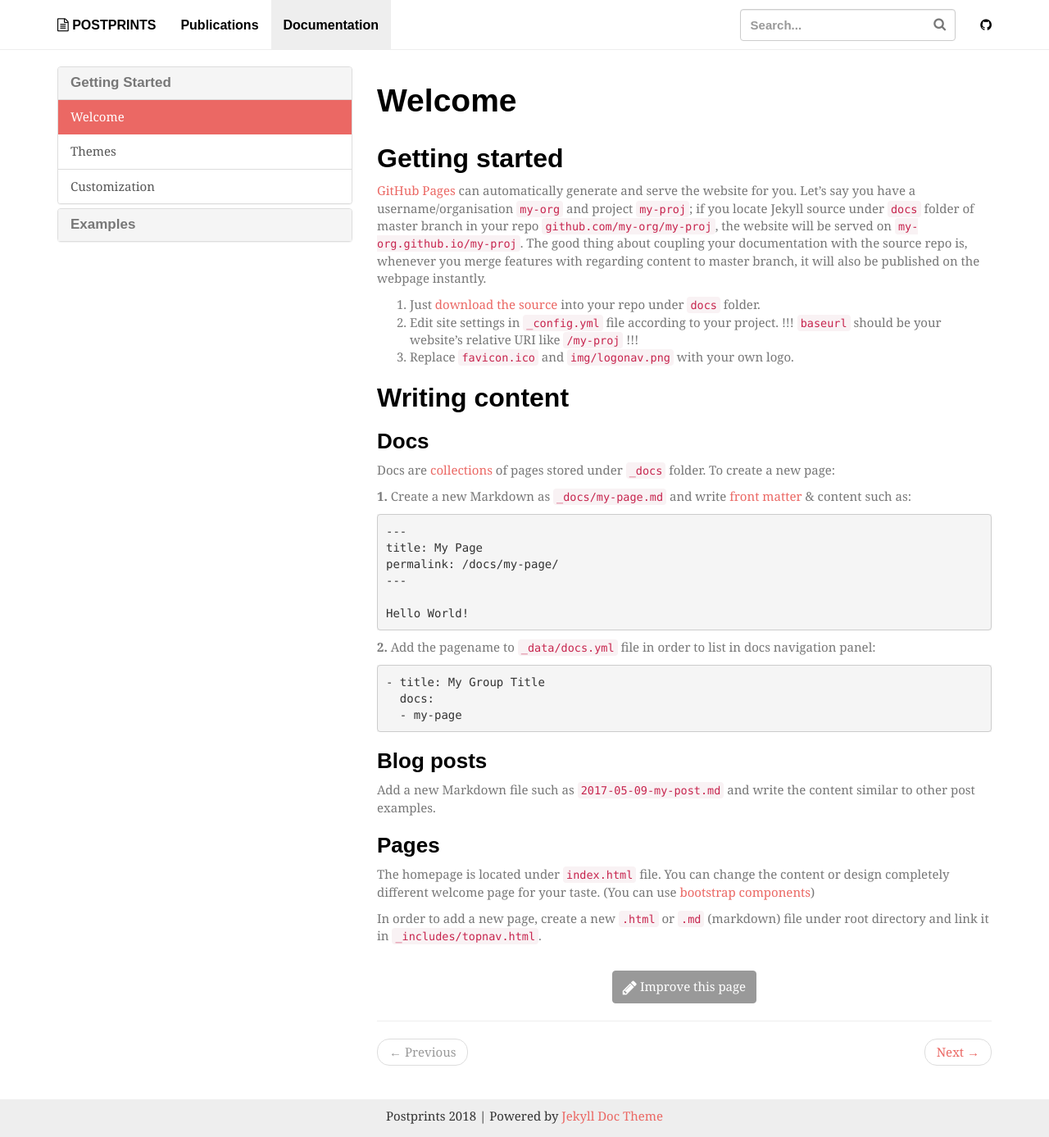
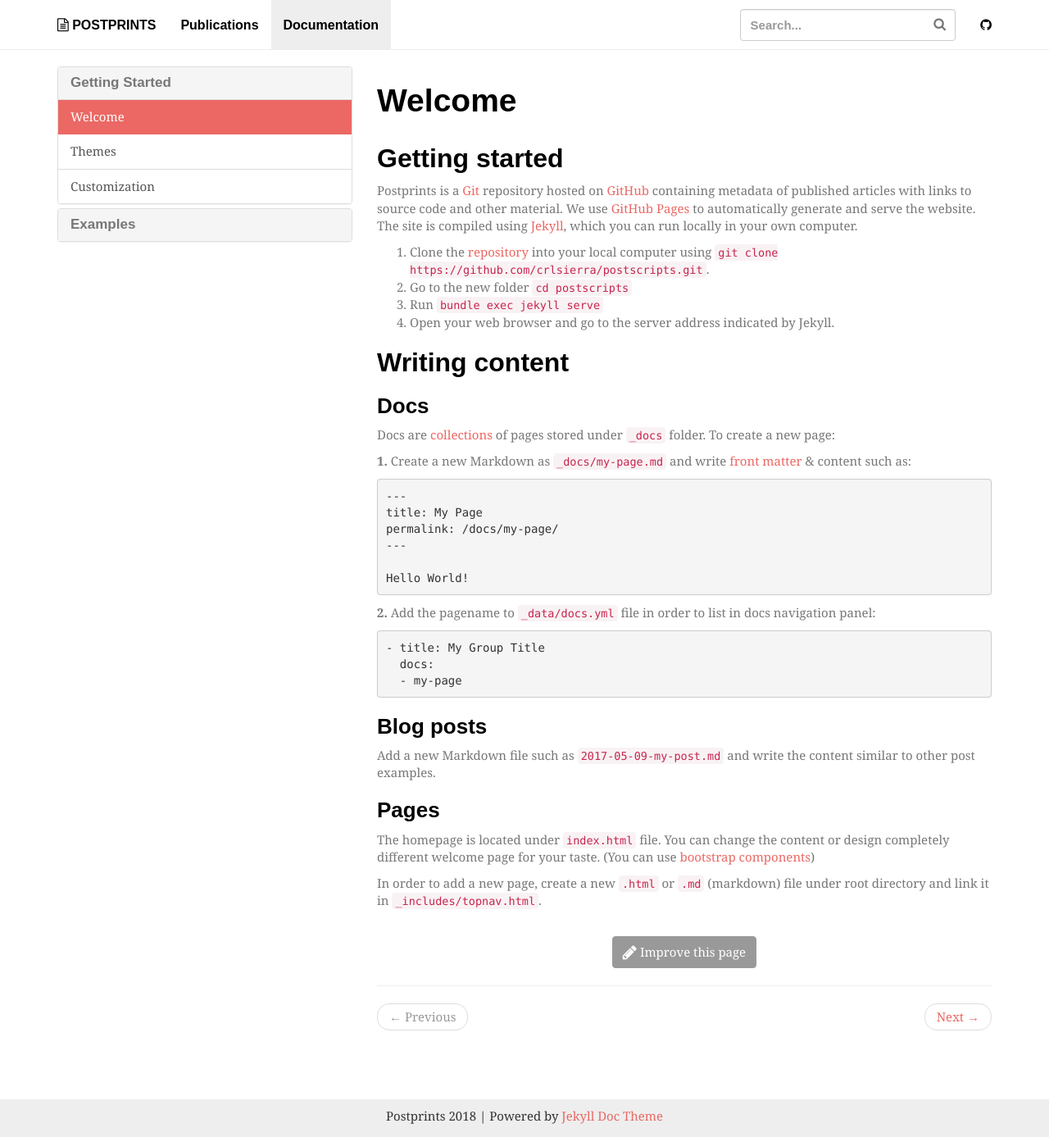
Before and after one commit to crlsierra/postscripts, a Jekyll site: the page built from _docs/index.md, in a window 1280 px wide and 1387 px high. Shown: the whole window at 82% size. Built offline with Jekyll 4.4.1, drawn with Linux system fonts in a browser that asks for light colours; nearby versions of some CDN libraries; some web fonts are replaced; a script that is not in the unit is left out; comment, search, counter and statistics services are not loaded.

Commit message:
Started to document site

```diff
--- a/_docs/index.md
+++ b/_docs/index.md
@@ -6,13 +6,16 @@ redirect_from: /docs/index.html
 
 ## Getting started
 
-[GitHub Pages](https://pages.github.com) can automatically generate and serve the website for you.
-Let's say you have a username/organisation `my-org` and project `my-proj`; if you locate Jekyll source under `docs` folder of master branch in your repo `github.com/my-org/my-proj`, the website will be served on `my-org.github.io/my-proj`.
-The good thing about coupling your documentation with the source repo is, whenever you merge features with regarding content to master branch, it will also be published on the webpage instantly.
+Postprints is a [Git](https://git-scm.com/) repository hosted on [GitHub](https://github.com/) containing metadata of published articles with links to source code and other material.
+We use [GitHub Pages](https://pages.github.com) to automatically generate and serve the website.
+The site is compiled using [Jekyll](https://jekyllrb.com/), which you can run locally in your own computer.
 
-1. Just [download the source](https://github.com/aksakalli/jekyll-doc-theme/archive/gh-pages.zip) into your repo under `docs` folder.
-2. Edit site settings in  `_config.yml` file according to your project. !!! `baseurl` should be your website's relative URI like `/my-proj` !!!
-3. Replace `favicon.ico` and `img/logonav.png` with your own logo.
+
+1. Clone the [repository](https://github.com/crlsierra/postscripts) into your local computer using `git clone https://github.com/crlsierra/postscripts.git`.
+2. Go to the new folder `cd postscripts`
+3. Run `bundle exec jekyll serve`
+4. Open your web browser and go to the server address indicated by Jekyll.
+
 
 ## Writing content
 
```
